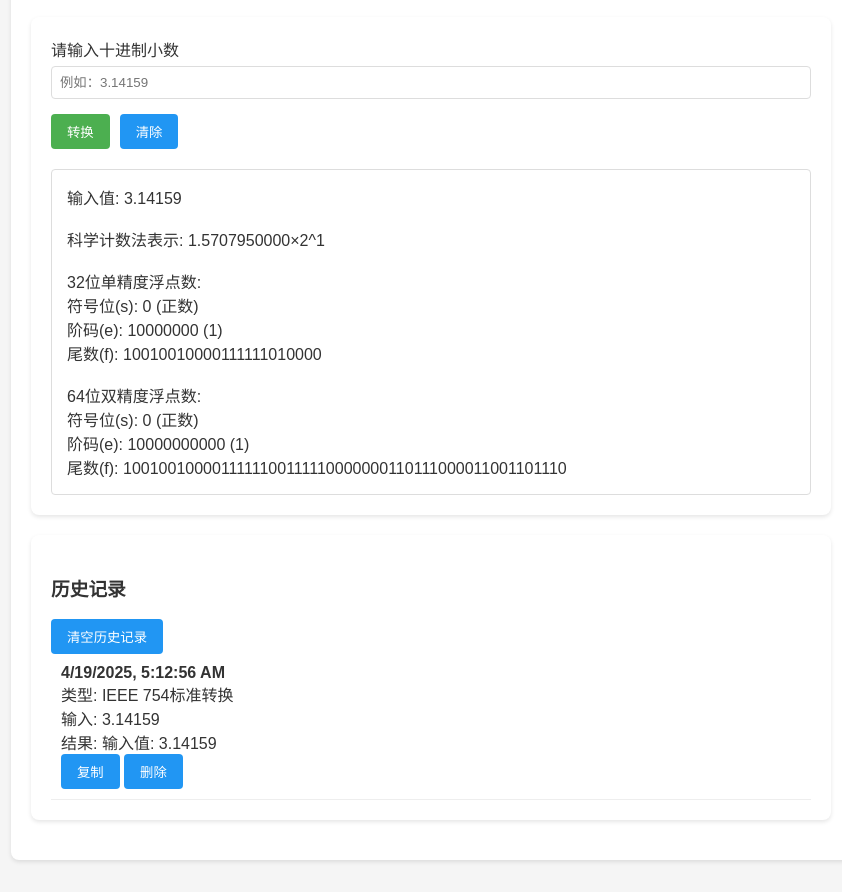
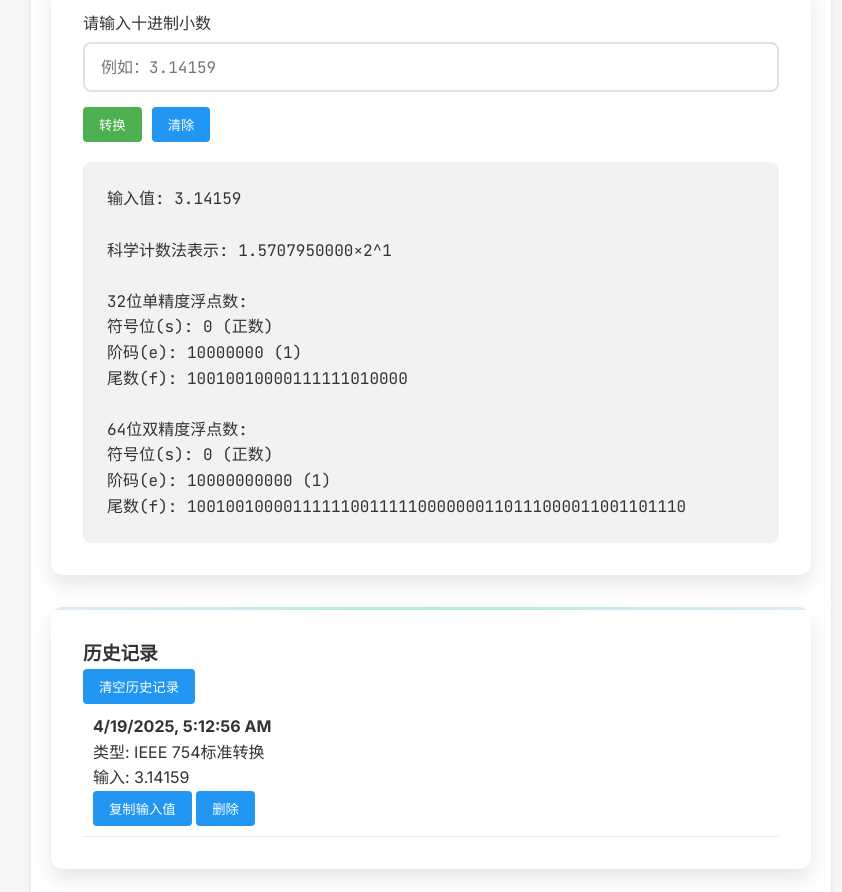
Before and after one commit to harbor-h/FloatMaster, a plain HTML site: page floating_point_converter.html in a window 1280 px wide. Shown: the part 171-1063 px from the top of the page, without its empty margins (209-1051 px from the left). Drawn offline with Linux system fonts and the light colour scheme.

Commit message:
Create README.md

```diff
--- a/floating_point_converter.css
+++ b/floating_point_converter.css
@@ -1,3 +1,39 @@
+/* 导入Google Fonts */
+@import url('https://fonts.googleapis.com/css2?family=Inter:wght@300;400;500;600;700&family=JetBrains+Mono:wght@400;500;700&display=swap');
+
+/* 全局样式 */
+:root {
+    --primary-color: #4a90e2;
+    --secondary-color: #6c757d;
+    --success-color: #28a745;
+    --background-color: #f8f9fa;
+    --card-background: #ffffff;
+    --text-color: #333333;
+    --border-color: #dee2e6;
+    --shadow-color: rgba(0, 0, 0, 0.1);
+    --transition-speed: 0.3s;
+    --font-primary: 'Inter', -apple-system, BlinkMacSystemFont, 'Segoe UI', Roboto, Oxygen, Ubuntu, Cantarell, sans-serif;
+    --font-mono: 'JetBrains Mono', 'Courier New', Courier, monospace;
+}
+
+* {
+    margin: 0;
+    padding: 0;
+    box-sizing: border-box;
+}
+
+body {
+    font-family: var(--font-primary);
+    background-color: var(--background-color);
+    color: var(--text-color);
+    line-height: 1.6;
+    background-image:
+        linear-gradient(45deg, rgba(255,255,255,0.1) 25%, transparent 25%),
+        linear-gradient(-45deg, rgba(255,255,255,0.1) 25%, transparent 25%);
+    background-size: 60px 60px;
+    background-position: 0 0, 30px 30px;
+}
+
 /*基础样式*/
 :root {
     --primary: #4CAF50;
@@ -11,7 +47,6 @@
 
 /*页面基础样式*/
 body {
-    font-family: 'Arial', sans-serif;
     margin: 0;
     padding: 20px;
     background-color: var(--background);
@@ -44,22 +79,44 @@ body {
 }
 
 .container {
-    animation: fadeIn 0.5s ease-out;
+    animation: fadeIn 1s ease-out;
 }
 
 /*卡片样式*/
 .card {
-    background: white;
-    border-radius: 8px;
-    padding: 20px;
-    margin-bottom: 20px;
-    box-shadow: 0 2px 4px rgba(0, 0, 0, 0.1);
-    transition: all 0.3s cubic-bezier(0.4, 0, 0.2, 1);
+    background: var(--card-background);
+    border-radius: 12px;
+    padding: 2rem;
+    margin-bottom: 2rem;
+    box-shadow: 0 10px 20px var(--shadow-color);
+    transition: transform var(--transition-speed), box-shadow var(--transition-speed);
+    position: relative;
+    overflow: hidden;
+}
+
+.card::before {
+    content: '';
+    position: absolute;
+    top: 0;
+    left: 0;
+    right: 0;
+    height: 3px;
+    background: linear-gradient(90deg,
+        rgba(74, 144, 226, 0.3) 0%,
+        rgba(0, 184, 148, 0.5) 50%,
+        rgba(74, 144, 226, 0.3) 100%);
+    opacity: 0.6;
+    transition: opacity var(--transition-speed), height var(--transition-speed);
 }
 
 .card:hover {
-    transform: translateY(-2px);
-    box-shadow: 0 4px 8px rgba(0, 0, 0, 0.1);
+    transform: translateY(-5px);
+    box-shadow: 0 15px 30px var(--shadow-color);
+}
+
+.card:hover::before {
+    opacity: 0.8;
+    height: 4px;
 }
 
 /*按钮样式*/
@@ -140,15 +197,15 @@ label {
 }
 
 /*输入框和选择框样式*/
-input[type="number"],
-select {
+input, select {
     width: 100%;
-    padding: 8px;
-    border: 1px solid #ddd;
-    border-radius: 4px;
-    box-sizing: border-box;
-    background-color: var(--card);
-    color: var(--text);
+    padding: 0.8rem 1rem;
+    border: 2px solid var(--border-color);
+    border-radius: 8px;
+    font-family: var(--font-mono);
+    font-size: 1rem;
+    transition: all var(--transition-speed);
+    background: rgba(255, 255, 255, 0.9);
 }
 
 /*结果显示区域*/
@@ -158,14 +215,14 @@ select {
 
 /*结果区域样式*/
 .result-area {
-    background-color: var(--card);
-    padding: 15px;
-    border-radius: 4px;
+    background: rgba(0, 0, 0, 0.05);
+    padding: 1.5rem;
+    border-radius: 8px;
+    font-family: var(--font-mono);
+    position: relative;
     min-height: 100px;
     white-space: pre-wrap;
-    color: var(--text);
-    border: 1px solid #ddd;
-    position: relative;
+    transition: background-color var(--transition-speed);
 }
 
 /*复制按钮样式*/
--- a/floating_point_converter.html
+++ b/floating_point_converter.html
@@ -21,7 +21,7 @@
 
         <!-- IEEE 754标准转换 -->
         <div id="standard" class="tab-content active">
-            <div class="card">
+            <div class="card standard-card">
                 <div class="input-group">
                     <label for="decimal-input" class="tooltip">
                         请输入十进制小数
@@ -49,7 +49,7 @@
 
         <!-- 自定义转换 -->
         <div id="custom" class="tab-content">
-            <div class="card">
+            <div class="card custom-card">
                 <div class="input-group">
                     <label for="custom-decimal" class="tooltip">
                         请输入十进制小数
@@ -87,15 +87,65 @@
         </div>
 
         <!-- 添加历史记录卡片 -->
-        <div class="card">
+        <div class="card history-card">
             <div class="history-section">
                 <h3>历史记录</h3>
-                <div id="historyList"></div>
+                <div id="historyList" class="history-list"></div>
             </div>
         </div>
     </div>
 
     <script src="floating_point_converter.js"></script>
+    <script>
+        // 覆盖历史记录显示函数
+        function updateHistoryDisplay() {
+            const historyList = document.getElementById('historyList');
+            historyList.innerHTML = '';
+
+            if (conversionHistory.length === 0) {
+                const emptyMessage = document.createElement('div');
+                emptyMessage.className = 'history-item';
+                emptyMessage.textContent = '暂无历史记录';
+                historyList.appendChild(emptyMessage);
+                return;
+            }
+
+            conversionHistory.forEach((item, index) => {
+                const div = document.createElement('div');
+                div.className = 'history-item';
+
+                // 根据转换类型决定显示内容
+                let resultDisplay = '';
+                if (item.type === 'custom') {
+                    // 对于自定义转换，只显示最后一行（完整二进制表示）
+                    const lines = item.result.split('\n');
+                    resultDisplay = lines[lines.length - 1];
+                }
+
+                div.innerHTML = `
+                    <div><strong>${item.timestamp}</strong></div>
+                    <div>类型: ${item.type === 'standard' ? 'IEEE 754标准转换' : '自定义转换'}</div>
+                    <div>输入: ${item.input}</div>
+                    ${resultDisplay ? `<div>结果: ${resultDisplay}</div>` : ''}
+                    <div class="history-actions">
+                        <button class="btn btn-secondary" onclick="copyHistoryItem(${index})">复制输入值</button>
+                        <button class="btn btn-secondary" onclick="deleteHistoryItem(${index})">删除</button>
+                    </div>
+                `;
+                historyList.appendChild(div);
+            });
+        }
+
+        // 修改复制函数，只复制输入值
+        function copyHistoryItem(index) {
+            const item = conversionHistory[index];
+            navigator.clipboard.writeText(item.input.toString()).then(() => {
+                alert('输入值已复制到剪贴板');
+            }).catch(err => {
+                console.error('复制失败:', err);
+            });
+        }
+    </script>
 </body>
 
 </html>
```
Also changed, not shown: 1 other file.
